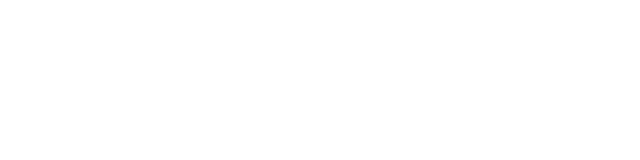
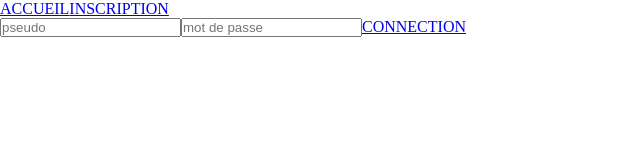
Before and after one commit to WildCodeSchool/remote-fr-q2p3-digico-front, a React (Create React App) app: page /liste-idee in a window 1280 px wide. Shown: the top 160 px of the page, without its empty margins (0-640 px from the left). Built offline with nearby package versions, Linux system fonts and the light colour scheme; no server answers.

Commit message:
header project_page

```diff
--- a/src/pages/Idea/ListIdea.jsx
+++ b/src/pages/Idea/ListIdea.jsx
@@ -18,7 +18,7 @@ function ListIdea() {
     return (
         <div>
 
-
+             <SubscribeFooter/>
             <div className="ideas">
                 {ideas
                 .map((idea)=>
```
